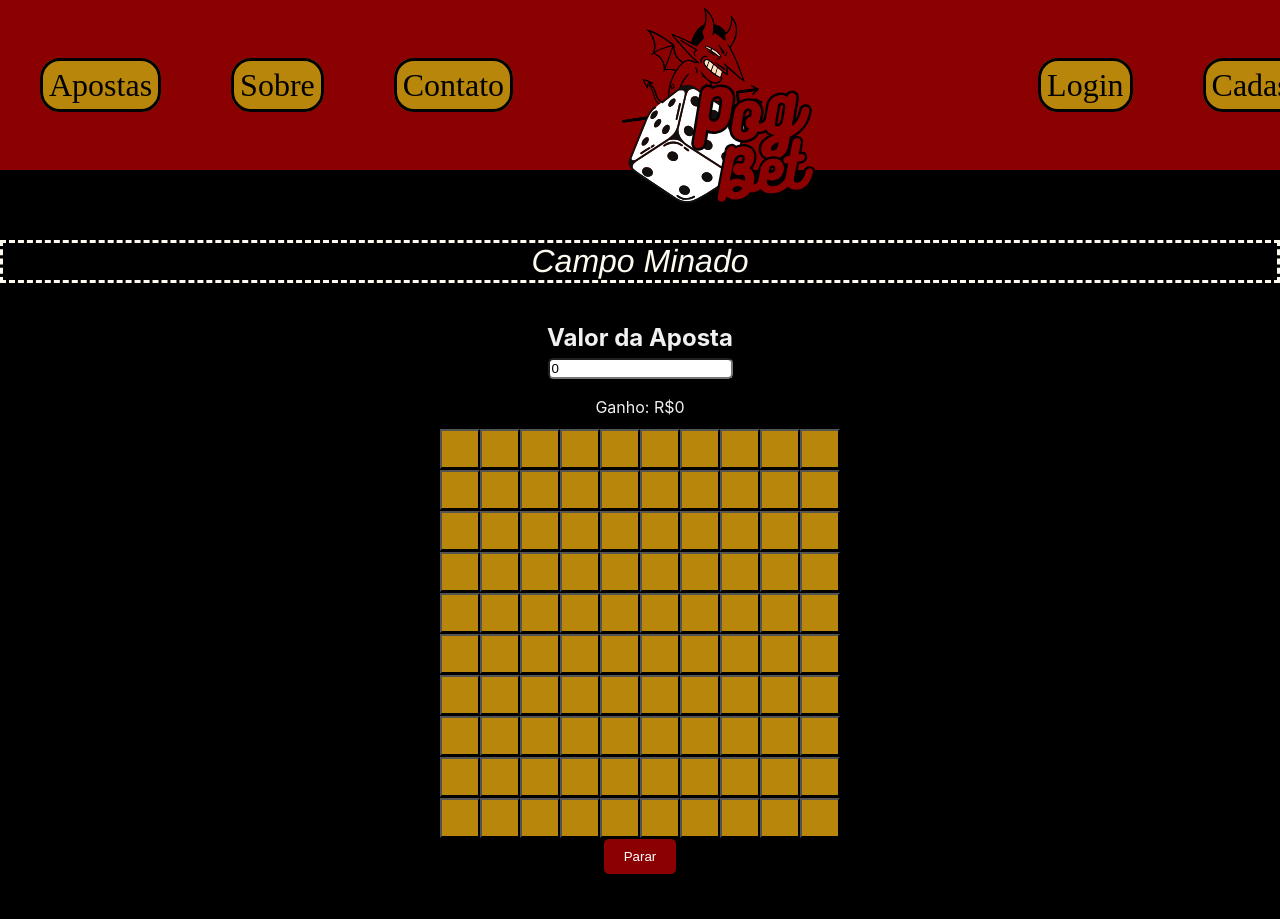
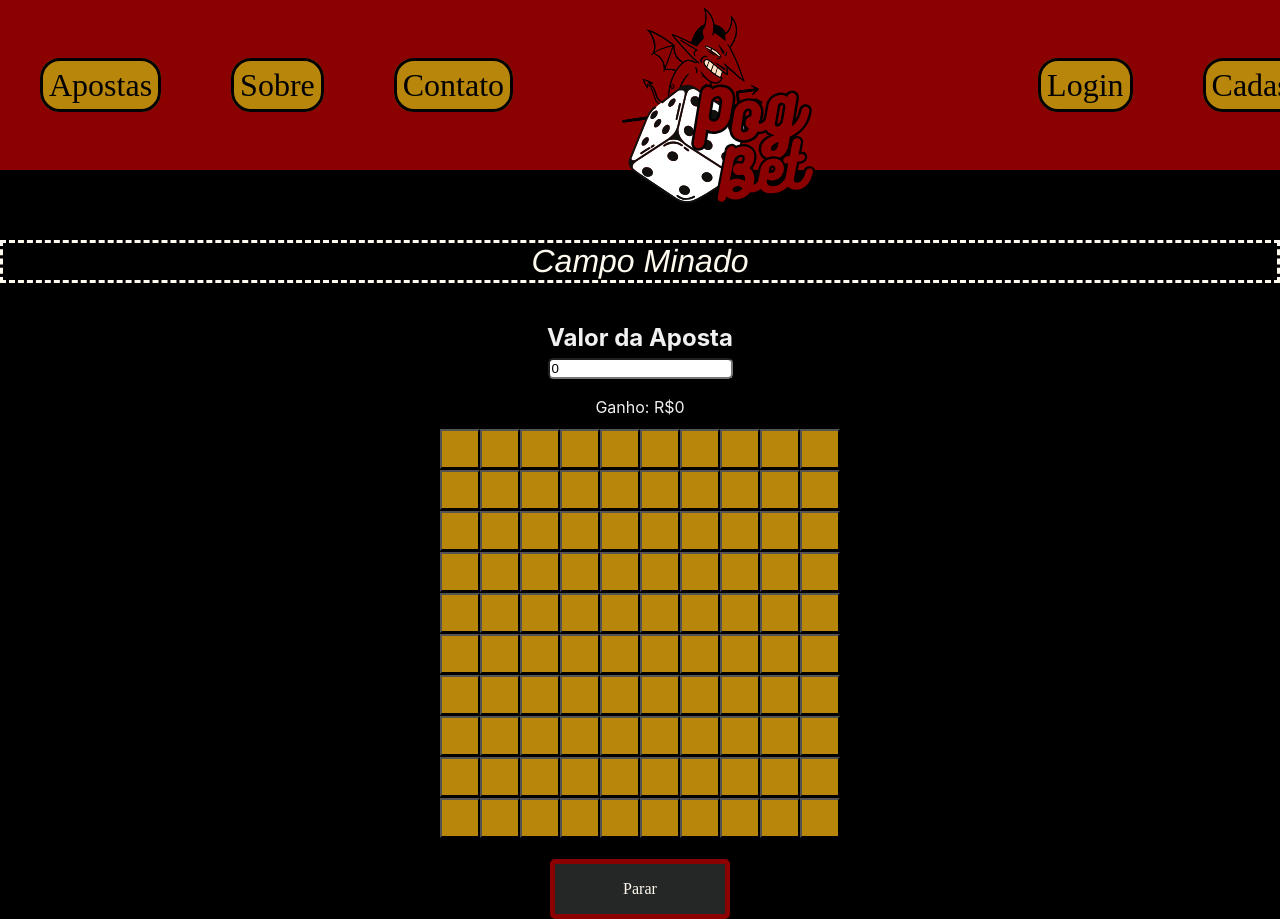
Before and after one commit to Henrique-Navarro/PogBet-ReactJS-SpringBoot, a React (Create React App) app in the folder pogbet-front-end/: page /campominado in a window 1280 px wide. Shown: the top 919 px of the page. Before the commit the page ends 874 px from the top, so only its background shows below. Built offline with nearby package versions, Linux system fonts and the light colour scheme.

Commit message:
Jogo do campo minado 100%

```diff
--- a/pogbet-front-end/src/components/games/CampoMinado.css
+++ b/pogbet-front-end/src/components/games/CampoMinado.css
@@ -20,10 +20,16 @@
 }
 
 .botaoCam{
-  background-color: darkred;
-  color: #fff;
+  height: 60px;
+  width: 180px;
+  margin-top: 20px;
+  background-color: #252727;
+  color: #FFFAEF;
   border: none;
   padding: 10px 20px;
   border-radius: 5px;
   cursor: pointer;
+  border: 5px solid darkred;
+  font-size: medium;
+  font-family: 'Times New Roman', Times, serif;
 }
--- a/pogbet-front-end/src/components/games/CampoMinado.js
+++ b/pogbet-front-end/src/components/games/CampoMinado.js
@@ -80,6 +80,7 @@ export default class CampoMinado extends React.Component {
       ganho:0
     };
 	}
+
   pararAposta() {
     const categoria = "Campo Minado";
     const data = "28/06/2023";
@@ -112,6 +113,7 @@ export default class CampoMinado extends React.Component {
         console.error("Erro ao adicionar a aposta:", err);
       });
   };
+
 
 	getGeneratorId(cols){
 		return (function* idMaker(cols){
@@ -297,7 +299,8 @@ export default class CampoMinado extends React.Component {
           <p>Ganho: R${ganho}</p>
         </div>
         <Board squares={bombs} resetBoard={this.resetBoard} />
-        <button className='botaoCam' onClick={this.pararAposta}>Parar</button>
+        <button className='botaoCam' onClick={() => { this.pararAposta(); window.location.href = window.location.href; }}>Parar</button>
+
 
       </div>
     );
--- a/pogbet-front-end/src/components/layout/ApostaCard.js
+++ b/pogbet-front-end/src/components/layout/ApostaCard.js
@@ -15,7 +15,7 @@ function ApostaCard({ id, categoria, data, ganhou, valor, handleRemove }) {
         <h4>{categoria}</h4>
         <p className={styles.category_text}>
           <span className={`${styles[vitoria]}`}></span>
-          Valor: R${valor},00
+          Valor: R${valor}
         </p>
         <p className={styles.category_text}>
           <span className={`${styles[vitoria]}`}></span>
```
